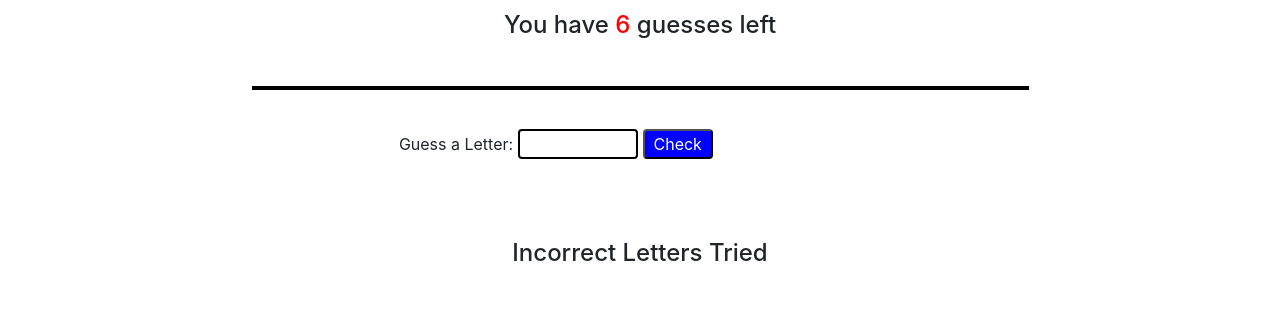
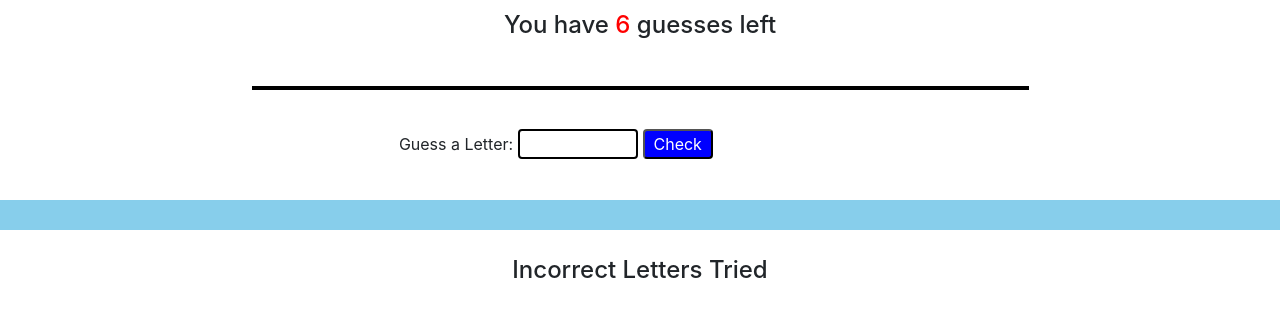
Before and after one commit to Jesskos/word-whizz, a Flask app: page /play in a window 1280 px wide. Shown: the part 283-600 px from the top of the page. Run offline with Flask 2, Linux system fonts and the light colour scheme; the visitor is signed in with stand-in values (Sample User, id 1); some libraries are stand-ins or nearby versions.

Commit message:
added an anti-progress bar

```diff
--- a/server.py
+++ b/server.py
@@ -188,7 +188,7 @@ def check():
 
 	#checks to make sure the game has not already ended
 	if word_game.game_over():
-		game_response["message"] = "The Game is over. Please choose to play again"
+		game_response["message"] = "The game is over. Please choose to play again"
 	# if not game over, carries out game logic
 	else:
 		# receives the chosen letter
--- a/static/css/styles.css
+++ b/static/css/styles.css
@@ -14,7 +14,7 @@
 	justify-content: center;
 	align-items: center;
 	height: auto;
-	margin-top: 5%;
+	margin-top: 2%;
 }
 
 .container-top {
@@ -184,3 +184,21 @@ td, th {
 tr:nth-child(even) {
     background-color: #2EC4B6;
 }
+
+/*leaderboard and history
+*/
+
+#myProgress {
+  margin-top: 2%;
+  width: 100%;
+  background-color: #87CEEB;
+}
+
+#myBar {
+  width: 0%;
+  height: 30px;
+  background-color: #ff4d4d;
+  text-align: center;
+  line-height: 30px;
+  color: white;
+}
--- a/static/js/game.js
+++ b/static/js/game.js
@@ -23,13 +23,16 @@ function checkLetter(evt) {
 		// checks if letter was an incorrect guess, and adds incorrect choices to DOM
 		} else if (results["message"].includes("Sorry, Incorrect Guess!")) {
 			$("#incorrect-letters-guessed-list").append(letterChoice["letter"] + " ");
+			growAntiProgessBar(results["remaining_guesses"]);
 			alert(results["message"]);
 
 		// checks if user lost the game, and show modal to play again
 		} else if (results["message"].includes("lost the game")) {
 			$("#incorrect-letters-guessed-list").append(letterChoice["letter" + " "]);
 			$("div#word-to-guess").html(results["word"]);
-			showModal(results["message"]);
+			growAntiProgessBar(results["remaining_guesses"]);
+			showModal(results["message"], results["score"]);
+
 
 		// checks if user won the game, and show modal to play again
 		} else if (results["message"].includes("win")) {
@@ -86,11 +89,16 @@ function closeModal(evt) {
 function getNewWord(evt) {
 	// dynamically gets a new word from the server when user chooses to play again
 
+	// prevents default action of form
 	evt.preventDefault()
+
+	// hides modal if displayed
 	let modal = document.getElementById('play-modal');
 		$("#word-to-guess").empty();
 		$("#incorrect-letters-guessed-list").empty()
 		modal.style.display="none";
+
+	// gets data from server to load new word while on page, and replaces the html element with new word data
 	  $.get('/play_again', function (data) {
   		let letter_index;
  		for (letter_index=0; letter_index<data.word_length; letter_index++) {
@@ -105,15 +113,26 @@ function getNewWord(evt) {
 function changeDifficulty(evt) {
 	//dynamically changes the difficulty of the word aby sending difficulty level to the server, returning a new work
 
+	// prevents default action of form
 	evt.preventDefault();
+
+	// resets progress bar
+	let progressBar = document.getElementById("myBar");
+	progressBar.style.width = '0'
+
+	// sends difficulty choice to the server
 	console.log("in changeDifficulty")
 	const difficultyChoice = {
 		'difficulty-level': $("#difficulty-rating").val()
 	};
 	console.log(difficultyChoice);
+
+	// clears out contents of inccorrect letters, word that was previously guessed, and difficulty level
 	$("#word-to-guess").empty();
 	$("#incorrect-letters-guessed-list").empty()
 	$("#Difficulty").empty()
+
+	// sends a request to get a new word from the browser, and adds to the DOM
 	$.get('/play_again', difficultyChoice, (results) => {
 		console.log(results);
 		let letter_index;
@@ -127,10 +146,17 @@ function changeDifficulty(evt) {
 }
 
 function makeNewGame(evt) {
-	// dynamically changes the word, returning a new word at the same difficulty level
+	// dynamically changes the word when user selects 'new game', returning a new word at the same difficulty level
 
+	// clears out old words and letters
 	$("#word-to-guess").empty();
 	$("#incorrect-letters-guessed-list").empty()
+
+	// resets progress bar
+	let progressBar = document.getElementById("myBar");
+	progressBar.style.width = '0'
+
+	// gets new word from the server, and adds to the DOM
 	$.get('/play_again', function (data) {
   		let letter_index;
  		for (letter_index=0; letter_index<data.word_length; letter_index++) {
@@ -141,8 +167,15 @@ function makeNewGame(evt) {
   		});
 }
 
+function growAntiProgessBar(remainingGuesses) {
+	// grows an "antiprogress" bar when user with every incorrect guess
+	// growth calculated by 100/6, as 6 is the max incorrect guesses
 
-
+	let antiProgressBar = document.getElementById("myBar");
+	antiProgressBar.style.width = '0'
+	let newWidth = 100 - (remainingGuesses * 17);
+	antiProgressBar.style.width = `${newWidth}%`;
+}
 
 
 $("#letter-guessing-form").on("submit", checkLetter);
--- a/templates/base.html
+++ b/templates/base.html
@@ -10,6 +10,9 @@
 
 	<!-- jquery script -->
 	<script src="http://code.jquery.com/jquery.js"></script>
+	<script src="http://code.jquery.com/jquery-latest.min.js"></script>
+
+
 </head>
 <body>
 		<!-- Bootstrap Navbar -->
--- a/templates/game.html
+++ b/templates/game.html
@@ -68,6 +68,12 @@
     </form>
   </div>
 
+ <!-- Progress Bar -->
+
+<div id="myProgress">
+  <div id="myBar"></div>
+</div>
+
  <!-- Incorrect Letters Storage -->
 
   <div id="incorrect-letters-guessed" class="container-vertical">
@@ -102,9 +108,15 @@
 
   </div>
 
+
+
+
   <!-- JavaScrpt File -->
 
   <script src="/static/js/game.js"></script>
 
 
+
+
+
 {% endblock %}
--- a/templates/history.html
+++ b/templates/history.html
@@ -19,7 +19,11 @@
 				<td>{{game.date.month}}/{{game.date.day}}/{{game.date.year}}</td>
 				<td>{{game.score}}</td>
 				<td>{{game.word}}</td>
-				<td>{{game.won}}</td>
+				{% if game.won == True %}
+					<td>Yes</td>
+				{% else %}
+					<td>No</td>
+				{% endif %}
 			</tr>
 			{% endfor %}
 
```
Also changed, not shown: static/images/sun.gif (added).
